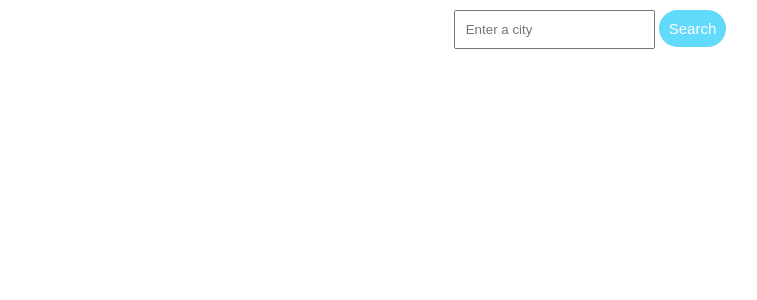
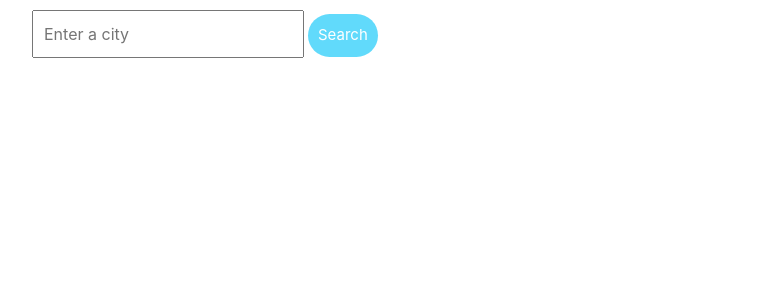
Before and after one commit to mercyogalo/React-pract, a React (Create React App) app in the folder weather-project/my-app/: page / in a window 1280 px wide. Shown: the top 300 px of the page, without its empty margins (50-807 px from the left). Built offline with nearby package versions, Linux system fonts and the light colour scheme.

Commit message:
added bootstrap to the app

```diff
--- a/weather-project/my-app/public/index.html
+++ b/weather-project/my-app/public/index.html
@@ -9,6 +9,8 @@
       name="description"
       content="Web site created using create-react-app"
     />
+    <link href="https://cdn.jsdelivr.net/npm/bootstrap@5.3.3/dist/css/bootstrap.min.css" rel="stylesheet" integrity="sha384-QWTKZyjpPEjISv5WaRU9OFeRpok6YctnYmDr5pNlyT2bRjXh0JMhjY6hW+ALEwIH" crossorigin="anonymous">
+    <script src="https://cdn.jsdelivr.net/npm/bootstrap@5.3.3/dist/js/bootstrap.bundle.min.js" integrity="sha384-YvpcrYf0tY3lHB60NNkmXc5s9fDVZLESaAA55NDzOxhy9GkcIdslK1eN7N6jIeHz" crossorigin="anonymous"></script>
     <link rel="apple-touch-icon" href="%PUBLIC_URL%/logo192.png" />
     <!--
       manifest.json provides metadata used when your web app is installed on a
--- a/weather-project/my-app/src/App.js
+++ b/weather-project/my-app/src/App.js
@@ -69,9 +69,16 @@
  }
  else{
   return (
-    <div className="App">
+    <div className="container">
+       <div className="row">
+       <div className="col-sm-12">
+
     {form}
+
     </div>
+     </div>
+     </div>
+
   );
 
  }
```
